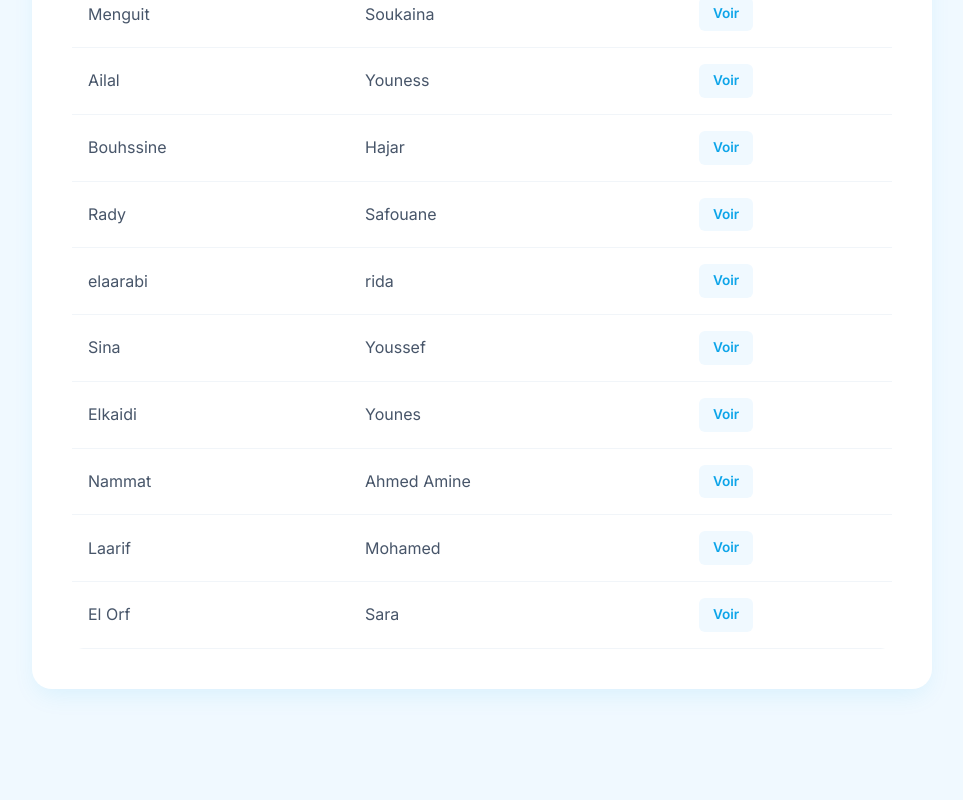
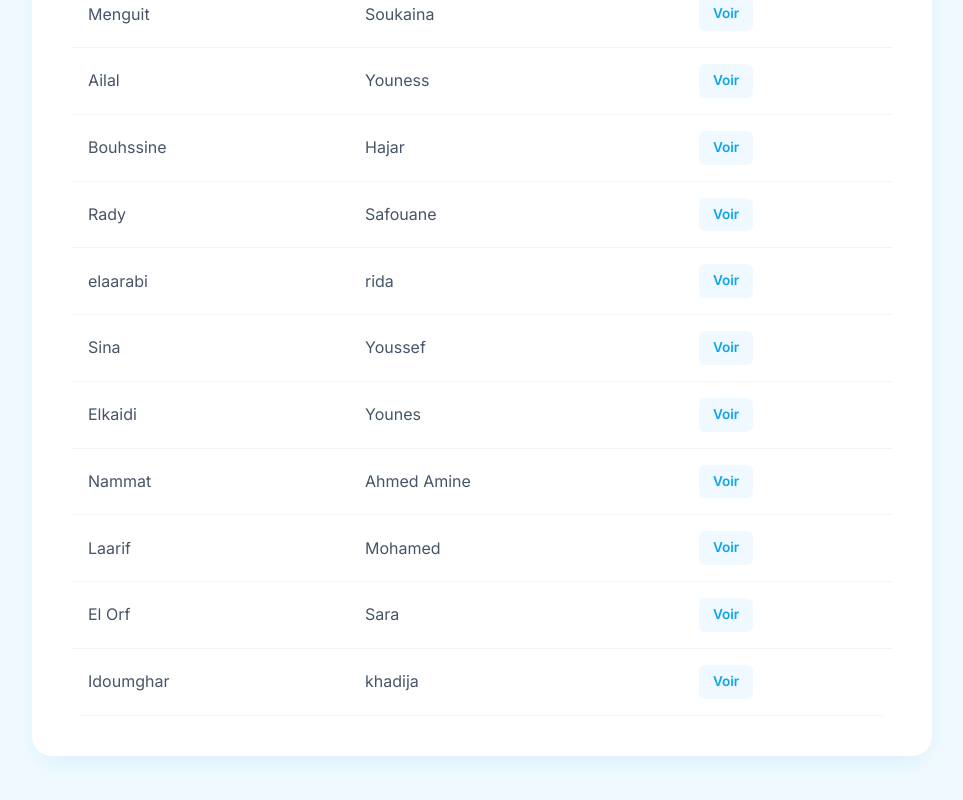
Before and after one commit to fstack567-stack/Projet-react, a React (Create React App) app: page / in a window 1280 px wide. Shown: the part 583-1383 px from the top of the page, without its empty margins (158-1121 px from the left). Before the commit the page ends 1322 px from the top, so only its background shows below. Built offline with nearby package versions, Linux system fonts and the light colour scheme.

Commit message:
add khadija's componenet again

```diff
--- a/src/App.js
+++ b/src/App.js
@@ -17,6 +17,7 @@ import Soufyane from "./components/soufyane";
 import Younes from './components/elkaidi';
 import Ahmed from './components/ahmed';
 import Laarif from "./components/laarif";
+import Khadija from "./components/khadija";
 
 
 
@@ -40,7 +41,7 @@ function App() {
         <Route path="/stagiaires/ailal" element={<Ailal />} />
         <Route path="/stagiaires/laarif" element={<Laarif />} />
          <Route path="/stagiaires/elorf" element={<SaraE />} />
-
+        <Route path="/stagiaires/Idoumghar" element={<Khadija/>} />
 
 
 
--- a/src/container.js
+++ b/src/container.js
@@ -15,6 +15,7 @@ const users = [
   { id: "ahmed", nom: "Nammat", prenom: "Ahmed Amine" },
   { id: "laarif", nom: "Laarif", prenom: "Mohamed" },
     { id: "elorf", nom: "El Orf", prenom: "Sara" },
+    { id: "Idoumghar", nom: "Idoumghar", prenom: "khadija" },
 ];
 
 export default function Container() {
```
